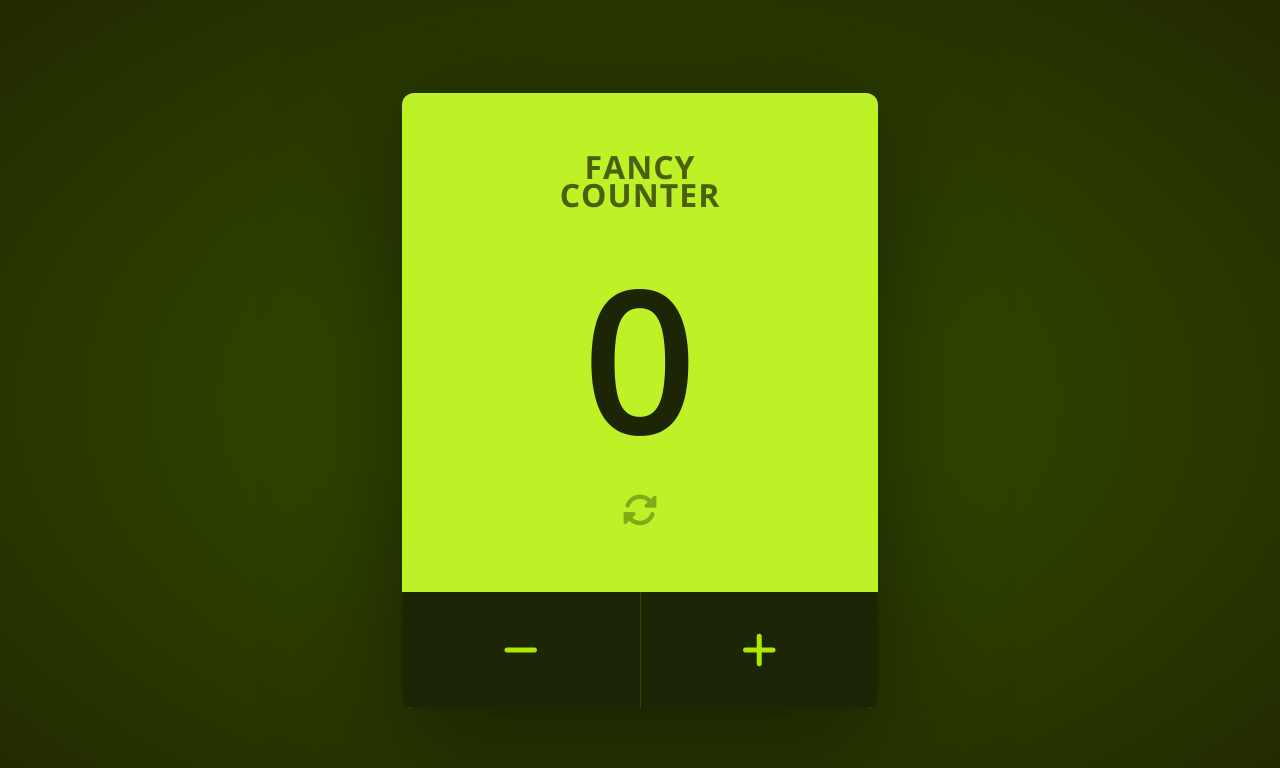
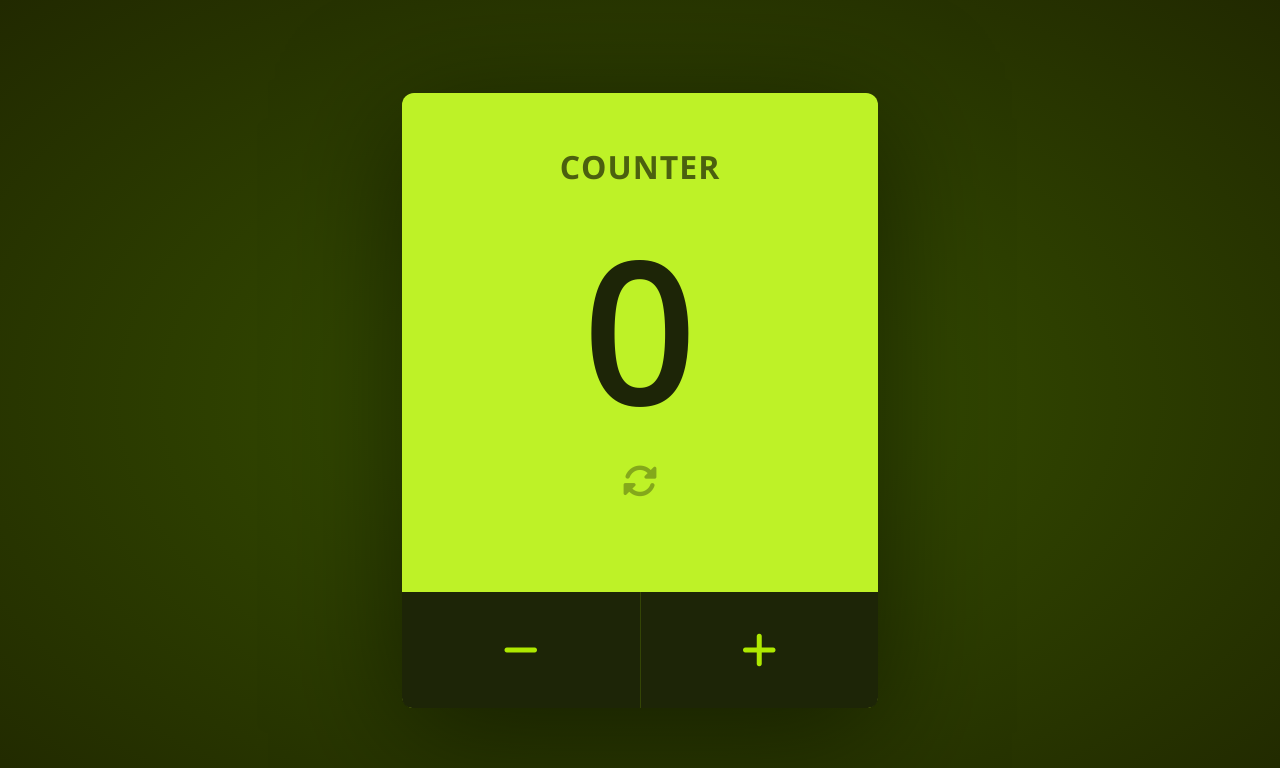
Before and after one commit to FallenMAD/Fancy_Counter, a plain HTML site: page index.html in a window 1280 px wide. Drawn offline with nearby package versions, Linux system fonts and the light colour scheme.

Commit message:
new title

```diff
--- a/index.html
+++ b/index.html
@@ -21,7 +21,7 @@
 </head>
 <body>
   <div class="counter">
-    <h1 class="counter__title">Fancy Counter</h1>
+    <h1 class="counter__title">Counter</h1>
 
     <span class="counter__value">0</span>
 
```
